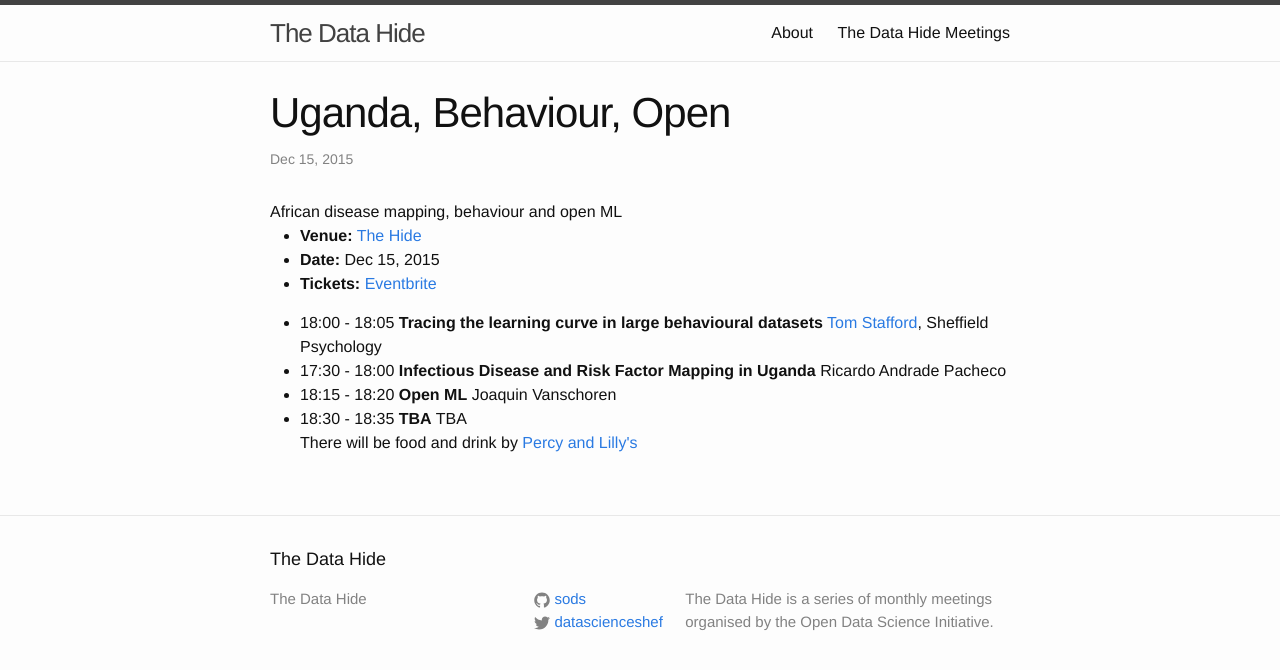
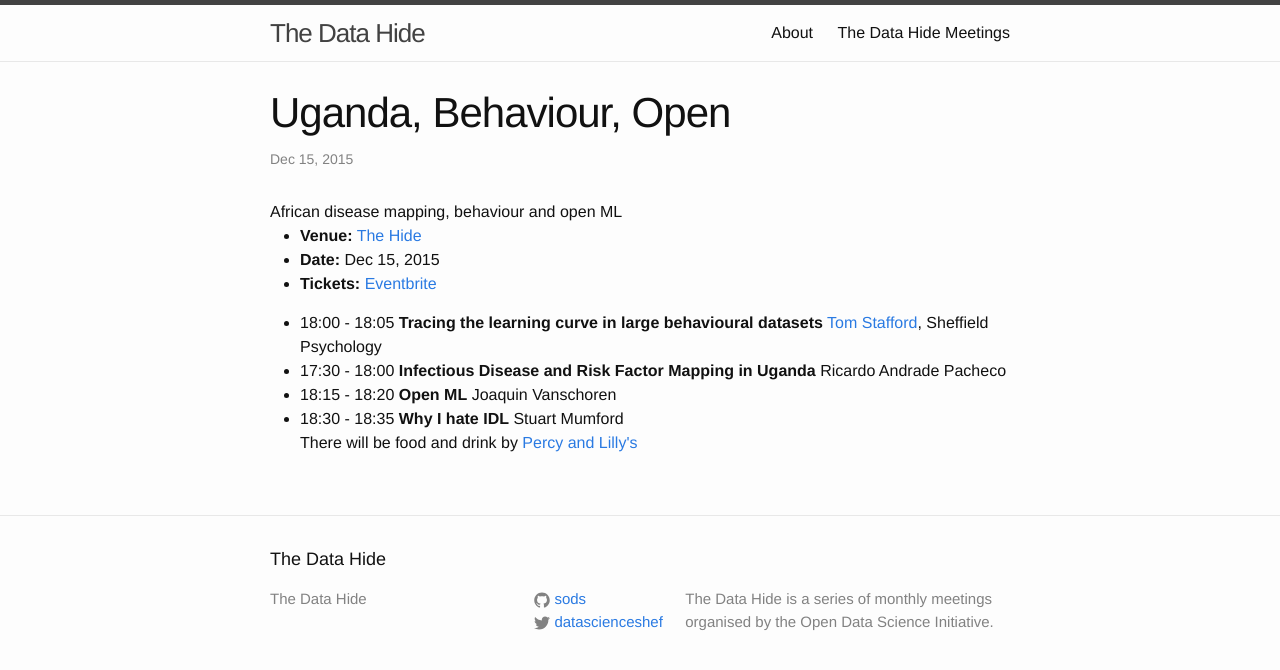
Before and after one commit to sods/datahide, a Jekyll site: the page built from _posts/2015-12-15-behaviour.md, in a window 1280 px wide. Shown: the top 670 px of the page. Built offline with Jekyll 4.4.1, drawn with Linux system fonts in a browser that asks for light colours; comment, search, counter and statistics services are not loaded.

Commit message:
Stuart talk

```diff
--- a/_posts/2015-12-15-behaviour.md
+++ b/_posts/2015-12-15-behaviour.md
@@ -23,7 +23,7 @@ talks:
   type: lightning
 - start: "18:30"
   end: "18:35"
-  title: "TBA"
-  speaker: "TBA"
+  title: "Why I hate IDL"
+  speaker: "Stuart Mumford"
   type: lightning
 ---
```
